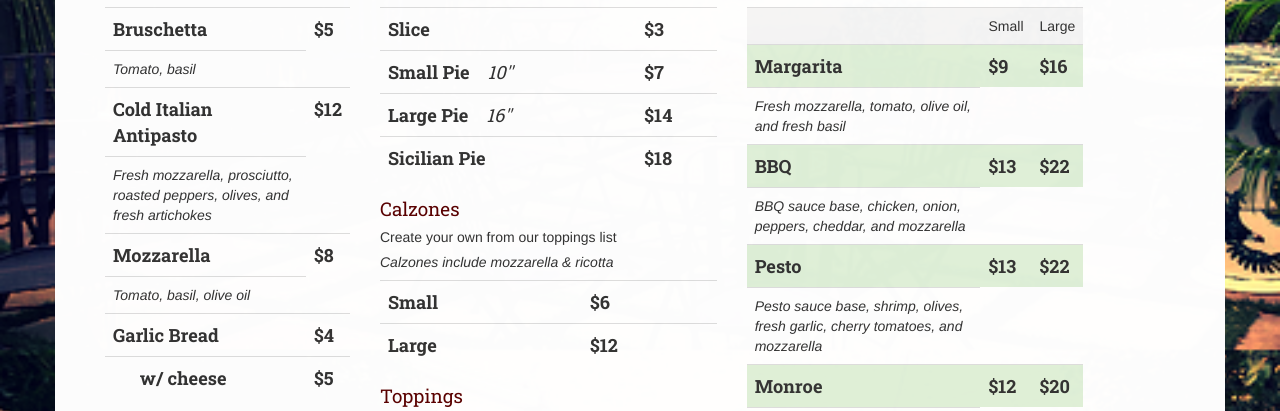
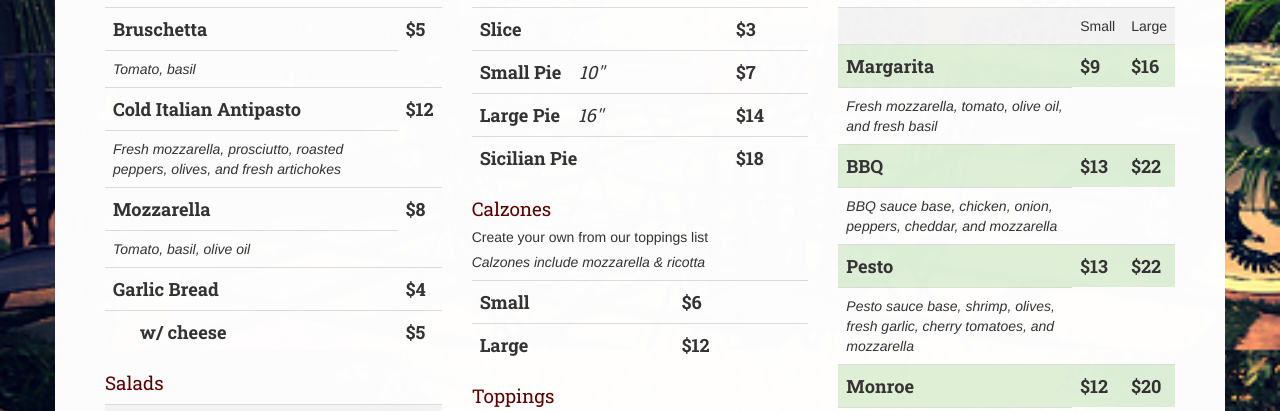
Before and after one commit to stvswn/hothouse, a website: page index.html in a window 1280 px wide. Shown: the part 541-952 px from the top of the page. Drawn offline with nearby package versions, Linux system fonts and the light colour scheme.

Commit message:
table column widths

```diff
--- a/index.html
+++ b/index.html
@@ -139,7 +139,7 @@ address {
 		<div class="row">
 
 			<!-- begin third menu column -->
-			<div class="col-lg-4 col-lg-push-7">
+			<div class="col-lg-4 col-lg-push-8">
 				<h4 id="menutitle">Specialty Pies</h4>
 				<!-- begin specialty table -->
 
@@ -240,7 +240,7 @@ address {
 			<!-- end third menu column -->
 
 			<!-- begin second menu column -->
-			<div class="col-lg-4 col-lg-pull-1">
+			<div class="col-lg-4 ">
 				<h4 id="menutitle">Pizza</h4>
 				<!-- begin pizza table -->
 
@@ -350,7 +350,7 @@ address {
 
 			<!-- Begin first menu column-->
 
-			<div class="col-lg-3 col-lg-pull-8">
+			<div class="col-lg-4 col-lg-pull-8">
 				<h4 id="menutitle">Appetizers</h4>
 				 <!-- Begin appetizers table -->
 
```
